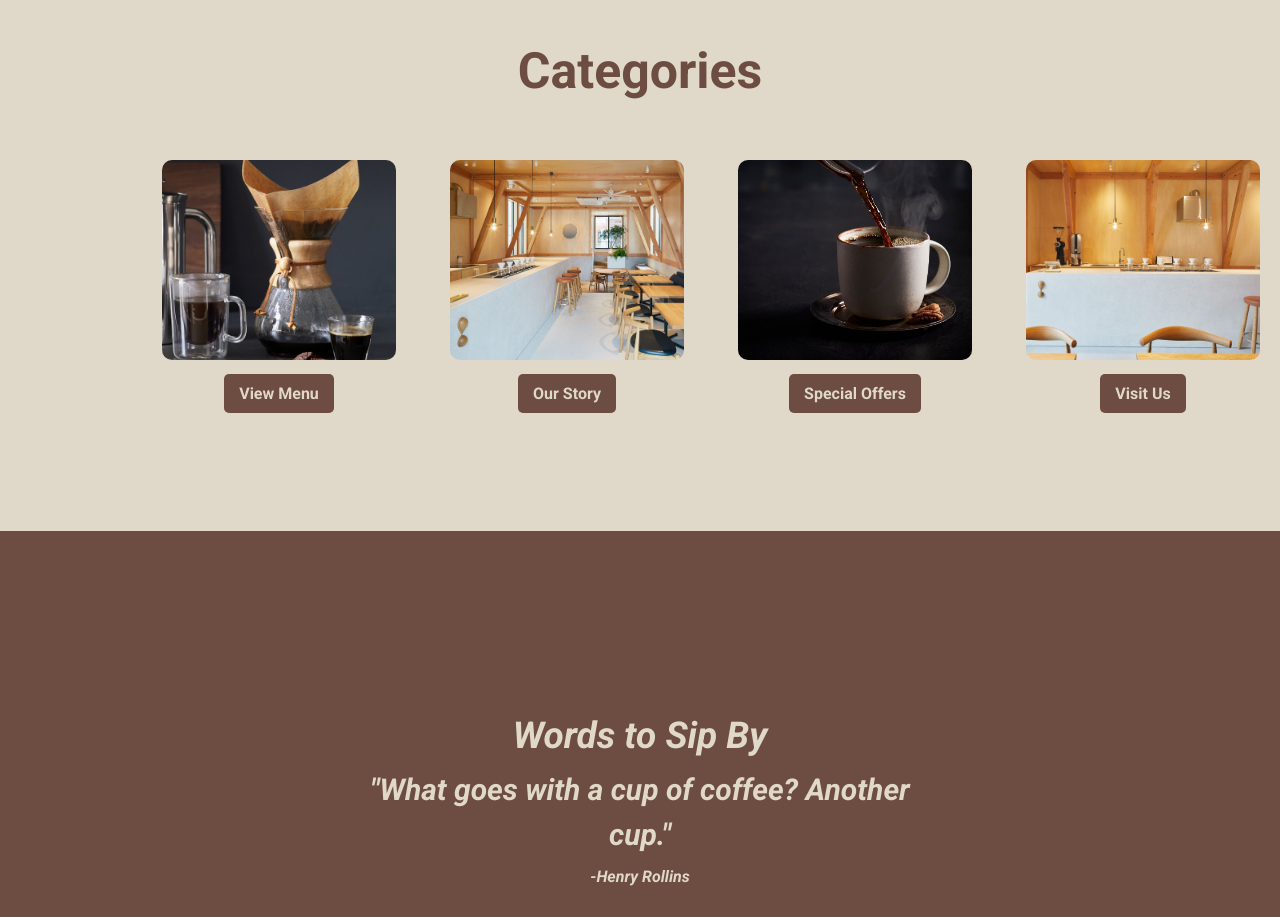
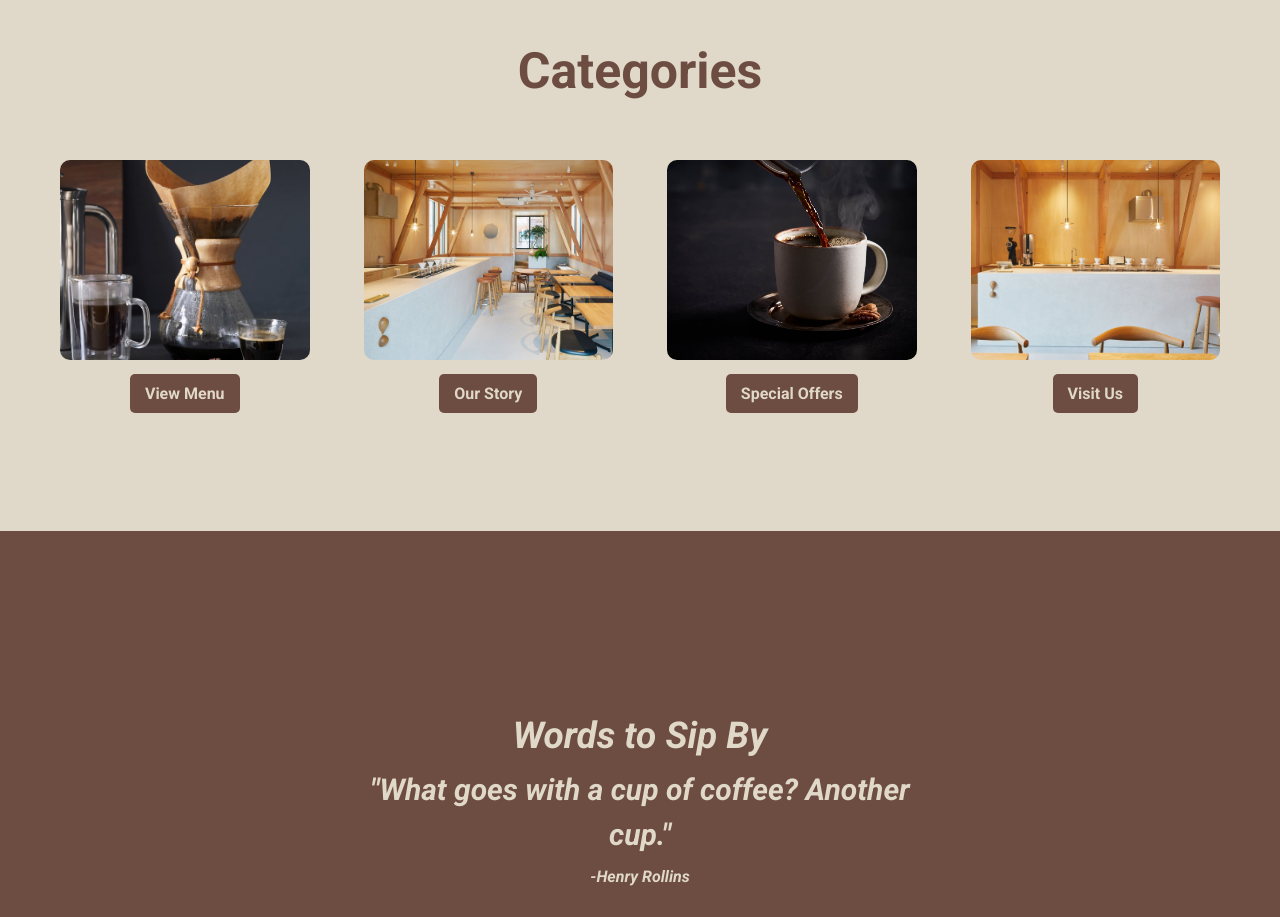
Before and after one commit to yubiyubiii/landing-page, a plain HTML site: page lp.html in a window 1280 px wide. Shown: the part 1080-1997 px from the top of the page. Drawn offline with Linux system fonts and the light colour scheme.

Commit message:
update the categories section, added flex-wrap

```diff
--- a/lp.css
+++ b/lp.css
@@ -126,7 +126,9 @@ nav ul .CTA-button {
 max-width: 1200px;
 text-align: center;
 margin-bottom: 78px;
-    margin-left: 142px;
+margin-left: auto; /* Center align */
+margin-right: auto; /* Center align */
+flex-wrap: wrap;
 }
 
 .categories h2 {
```
Lines whose indentation alone changed are shown as unchanged.
